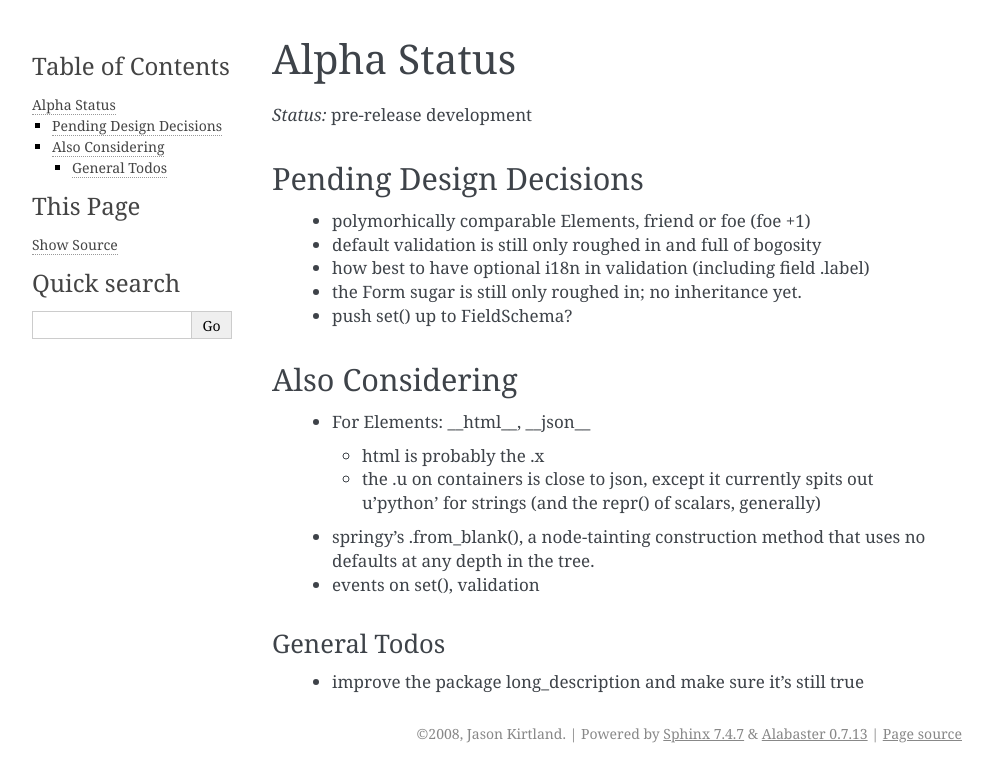
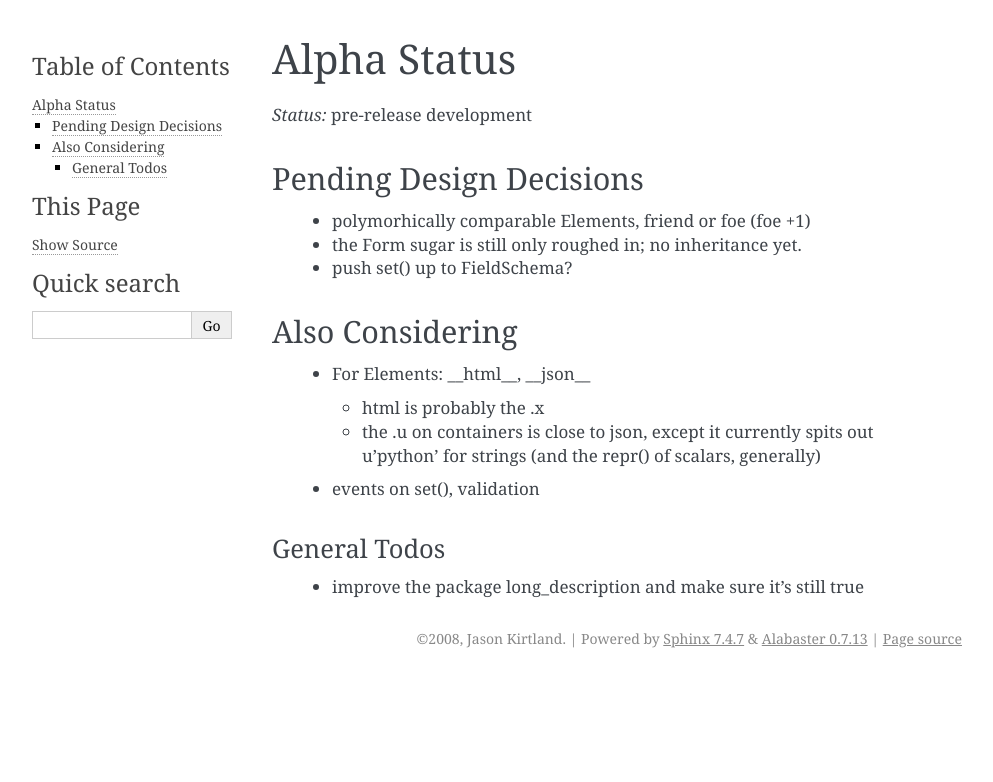
Before and after one commit to discorporate/flatland, a Sphinx documentation site: the page built from docs/alpha.txt, in a window 1280 px wide. Shown: the top 782 px of the page, without its empty margins (148-1141 px from the left). Built offline with Sphinx 7.4.7, drawn with Linux system fonts in a browser that asks for light colours.

Commit message:
Updates.

```diff
--- a/docs/alpha.txt
+++ b/docs/alpha.txt
@@ -8,8 +8,6 @@ Pending Design Decisions
 ------------------------
 
  - polymorhically comparable Elements, friend or foe (foe +1)
- - default validation is still only roughed in and full of bogosity
- - how best to have optional i18n in validation (including field .label)
  - the Form sugar is still only roughed in; no inheritance yet.
  - push set() up to FieldSchema?
 
@@ -23,9 +21,6 @@ Also Considering
     - the .u on containers is close to json, except it currently spits
       out u'python' for strings (and the repr() of scalars, generally)
 
-  - springy's .from_blank(), a node-tainting construction method that
-    uses no defaults at any depth in the tree.
-
   - events on set(), validation
 
 General Todos
```
